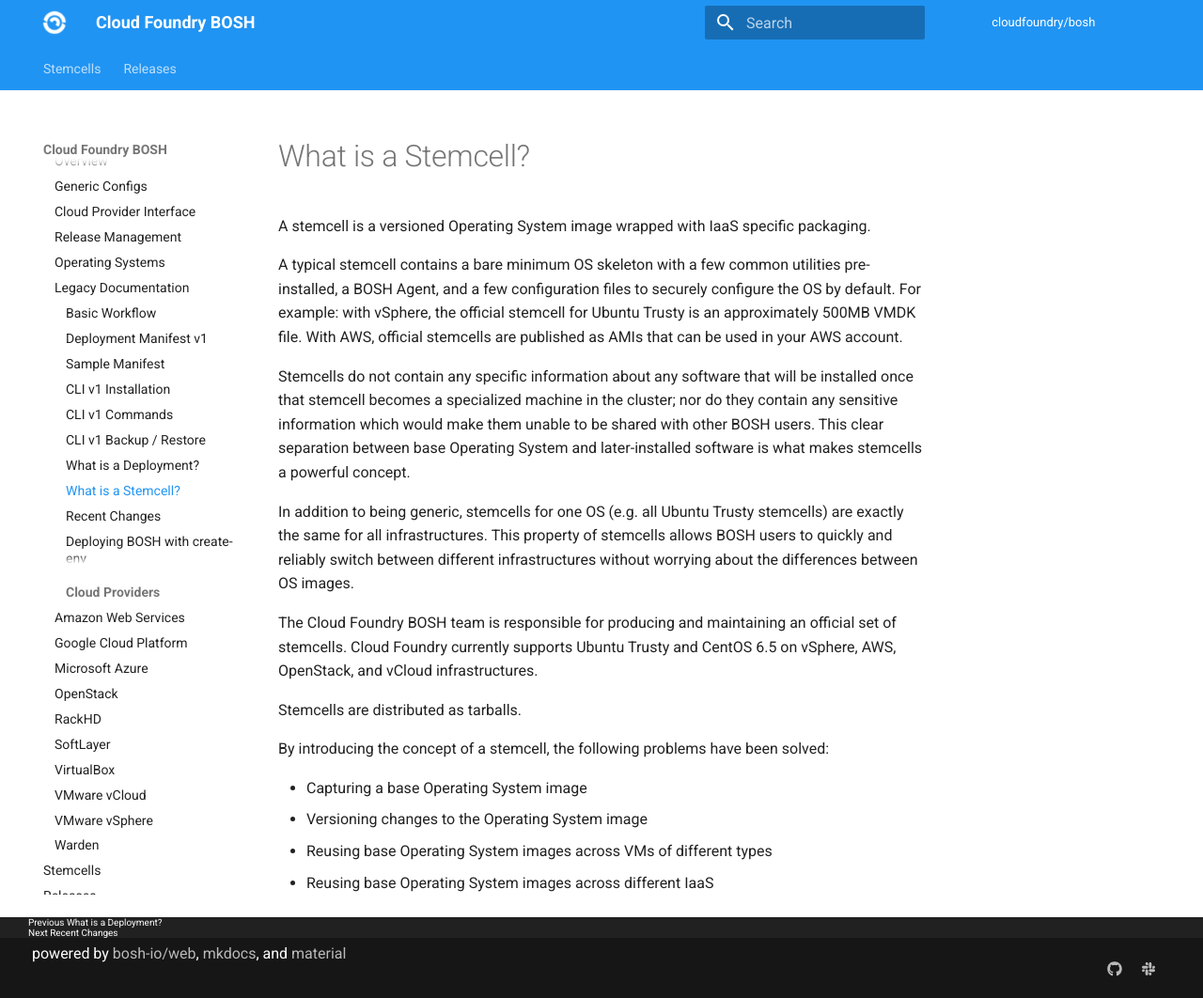
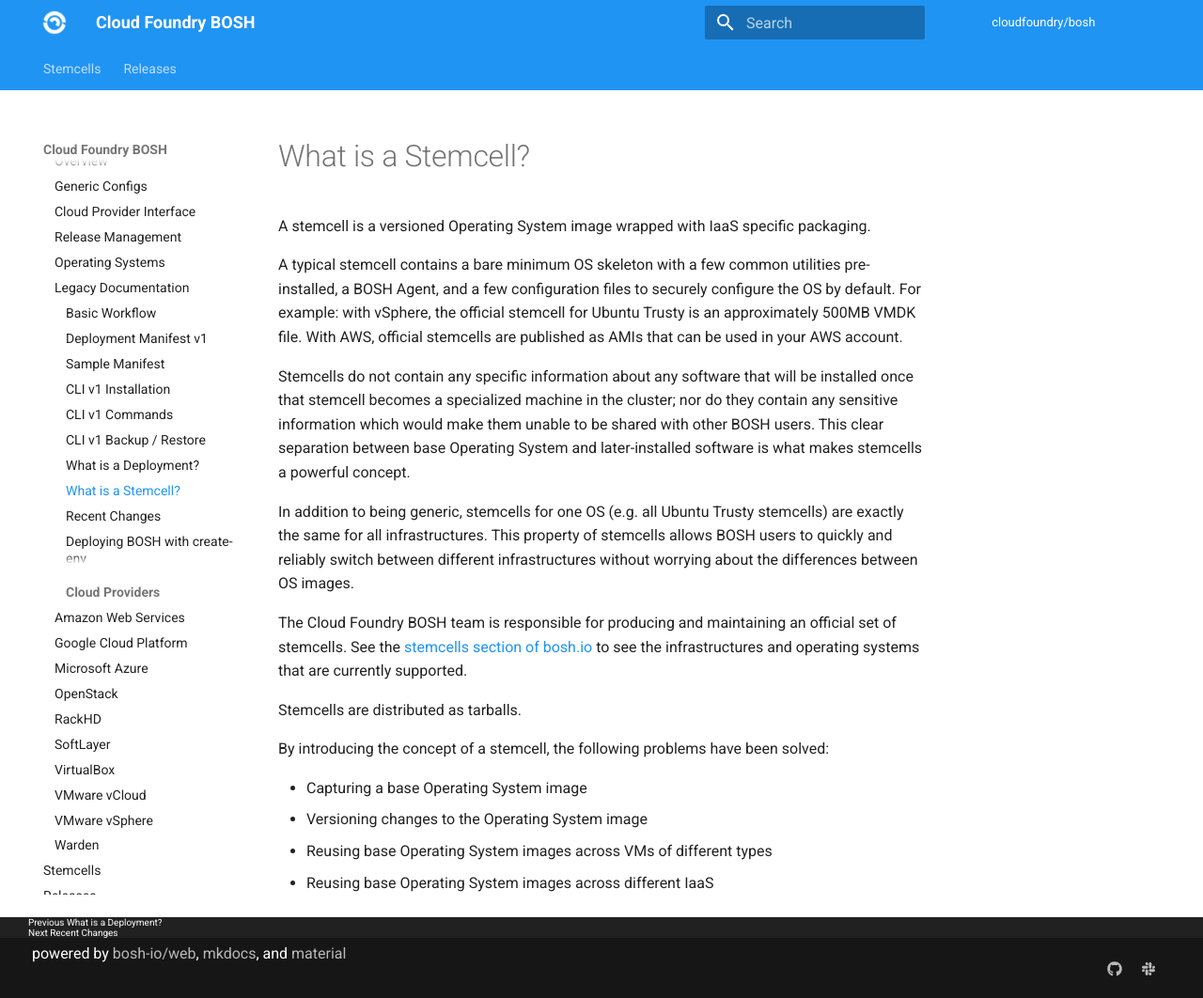
Before and after one commit to cloudfoundry/docs-bosh, an MkDocs documentation site: the page built from content/stemcell.md, in a window 1280 px wide and 1062 px high. Shown: the whole window at 94% size. Built offline with MkDocs 1.6.1 and Material for MkDocs 9.7.7, drawn with Linux system fonts in a browser that asks for light colours; old or Windows-style settings are respelled for this version of MkDocs.

Commit message:
Update docs with more accurate stemcell info
[#165195646](https://www.pivotaltracker.com/story/show/165195646)

```diff
--- a/content/stemcell.md
+++ b/content/stemcell.md
@@ -6,7 +6,7 @@ Stemcells do not contain any specific information about any software that will b
 
 In addition to being generic, stemcells for one OS (e.g. all Ubuntu Trusty stemcells) are exactly the same for all infrastructures. This property of stemcells allows BOSH users to quickly and reliably switch between different infrastructures without worrying about the differences between OS images.
 
-The Cloud Foundry BOSH team is responsible for producing and maintaining an official set of stemcells. Cloud Foundry currently supports Ubuntu Trusty and CentOS 6.5 on vSphere, AWS, OpenStack, and vCloud infrastructures.
+The Cloud Foundry BOSH team is responsible for producing and maintaining an official set of stemcells. See the [stemcells section of bosh.io](https://bosh.io/stemcells) to see the infrastructures and operating systems that are currently supported.
 
 Stemcells are distributed as tarballs.
 
```
